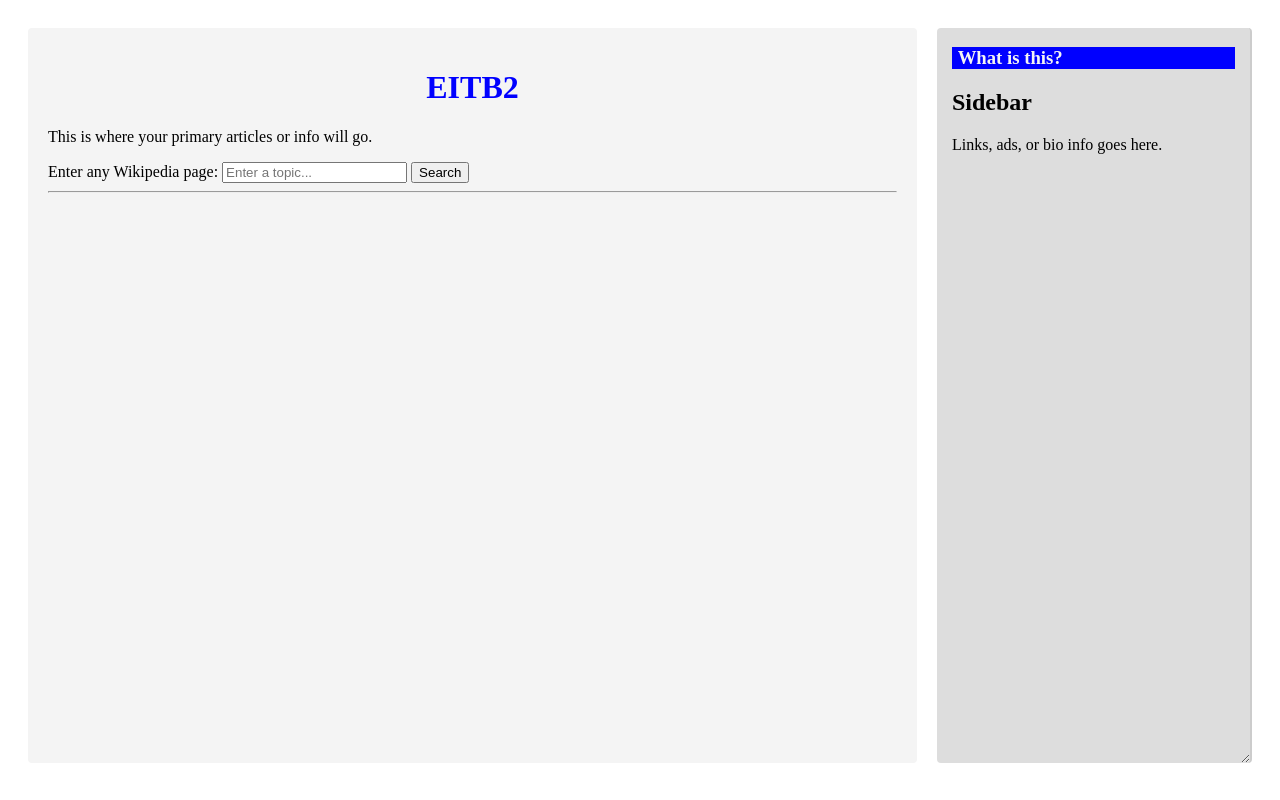
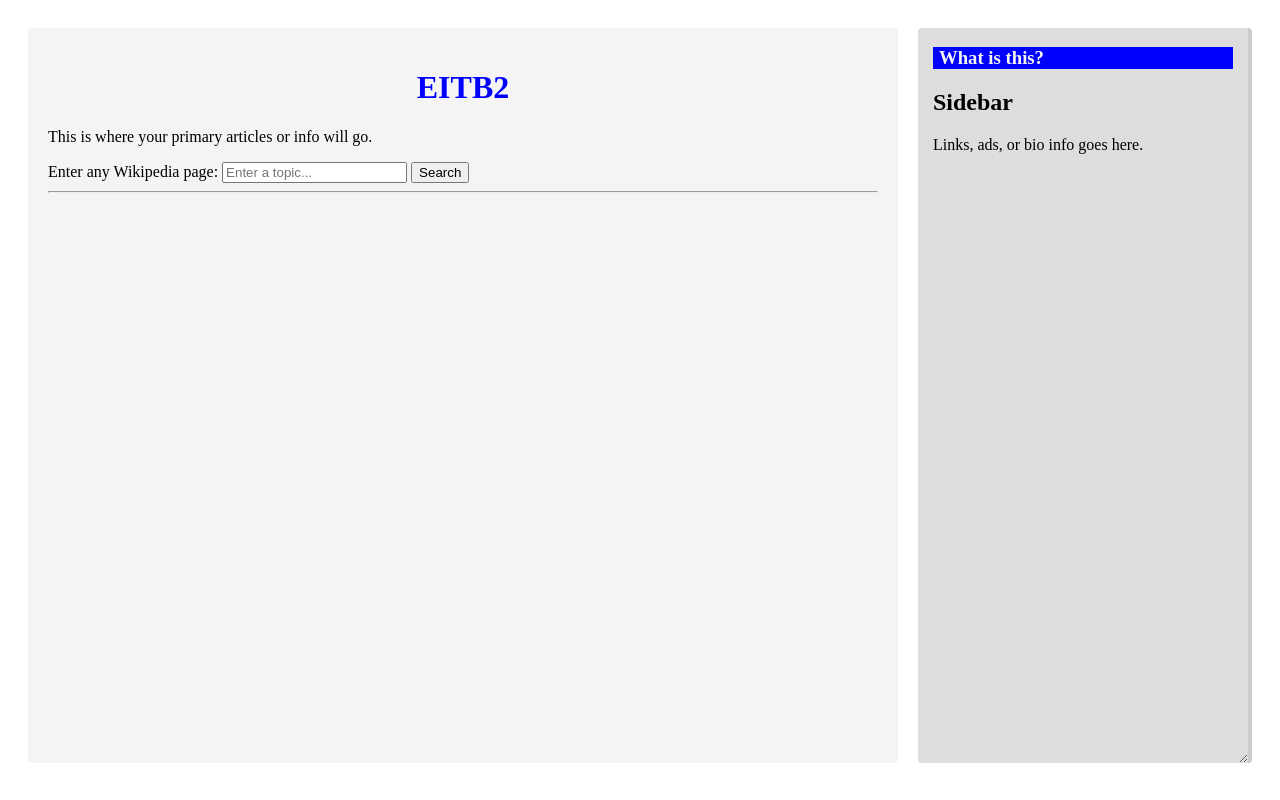
Before and after one commit to bobBillyus/EITB2, a Flask app: page / in a window 1280 px wide. Run offline with Flask 3, Linux system fonts and the light colour scheme; parts of the project's set-up code (start-up, migrations or seed data) failed here and were passed over.

Commit message:
resizing again

```diff
--- a/static/css/style.css
+++ b/static/css/style.css
@@ -7,28 +7,35 @@
     display: flex;
     gap: 20px; /* space between the content and sidebar */
     padding: 20px;
+    flex-direction: row;
 }
 
 .main-content {
-    flex: 3;
+    flex: 1;
     background-color: #f4f4f4;
     padding: 20px;
     border-radius: 4px;
 }
 
 .sidebar {
-    flex: 1;
+    /* 1. Remove flex: 1; use a fixed starting width instead */
+    width: 300px;
+
+    /* 2. These remain the same */
     background-color: #ddd;
-    padding: 15px;
     min-width: 200px;
     max-width: 500px;
     min-height: 90vh;
     border-radius: 4px;
-    padding-top: 0%;
-    align-items: stretch;
-    overflow: auto; /* Required for resize to work */
-    resize: horizontal; /* Allows dragging the right edge */
-    border-right: 2px solid #ccc; /* Gives the user a visual "edge" to grab */
+
+    /* 3. Essential for the resize handle to appear */
+    overflow: auto;
+    resize: horizontal;
+    border-right: 4px solid #ccc; /* Thicker border makes it easier to see */
+
+    /* 4. Fix padding-top if you want it flush */
+    padding: 15px;
+    padding-top: 0;
 }
 
 /* Responsive Design: Stack them on mobile */
```
